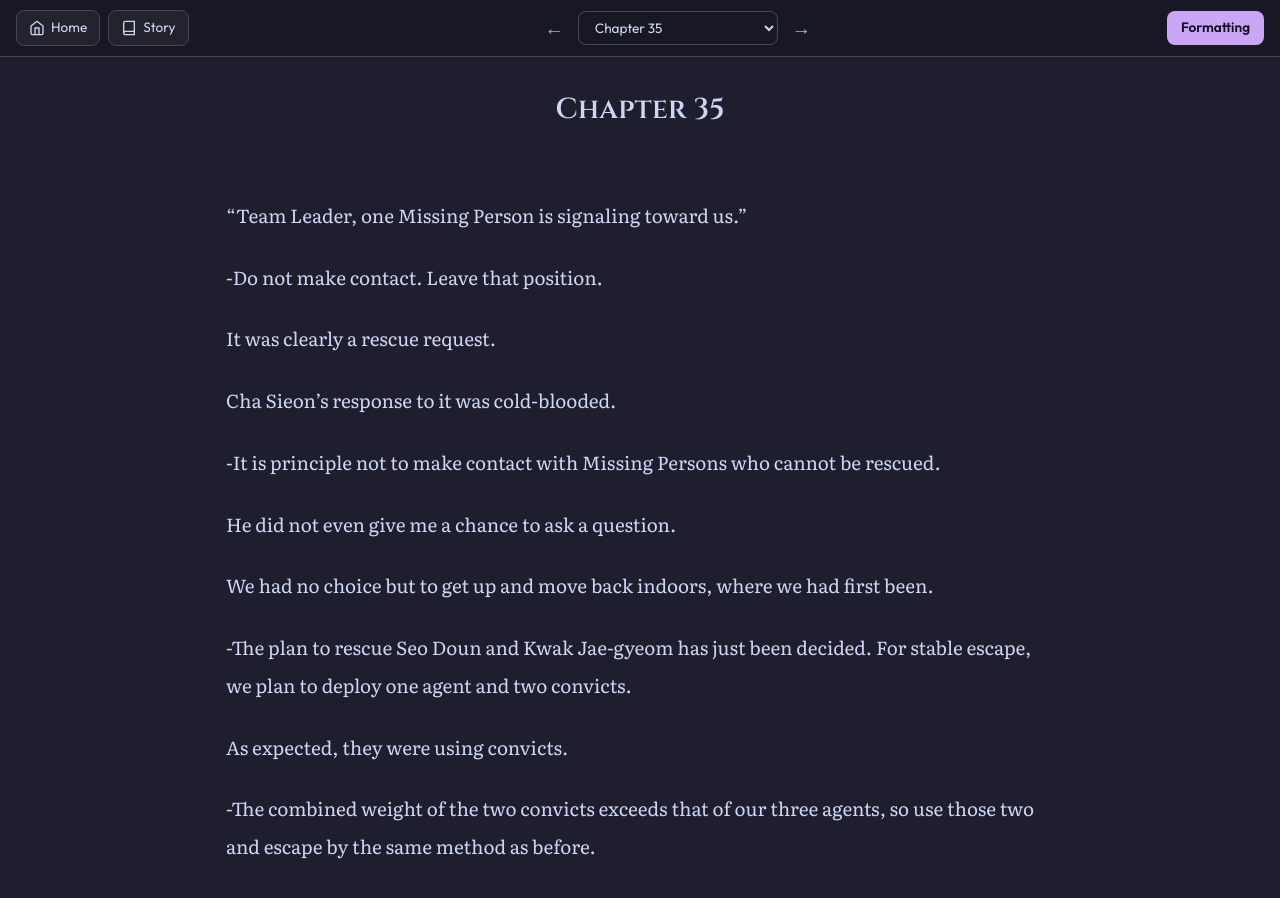
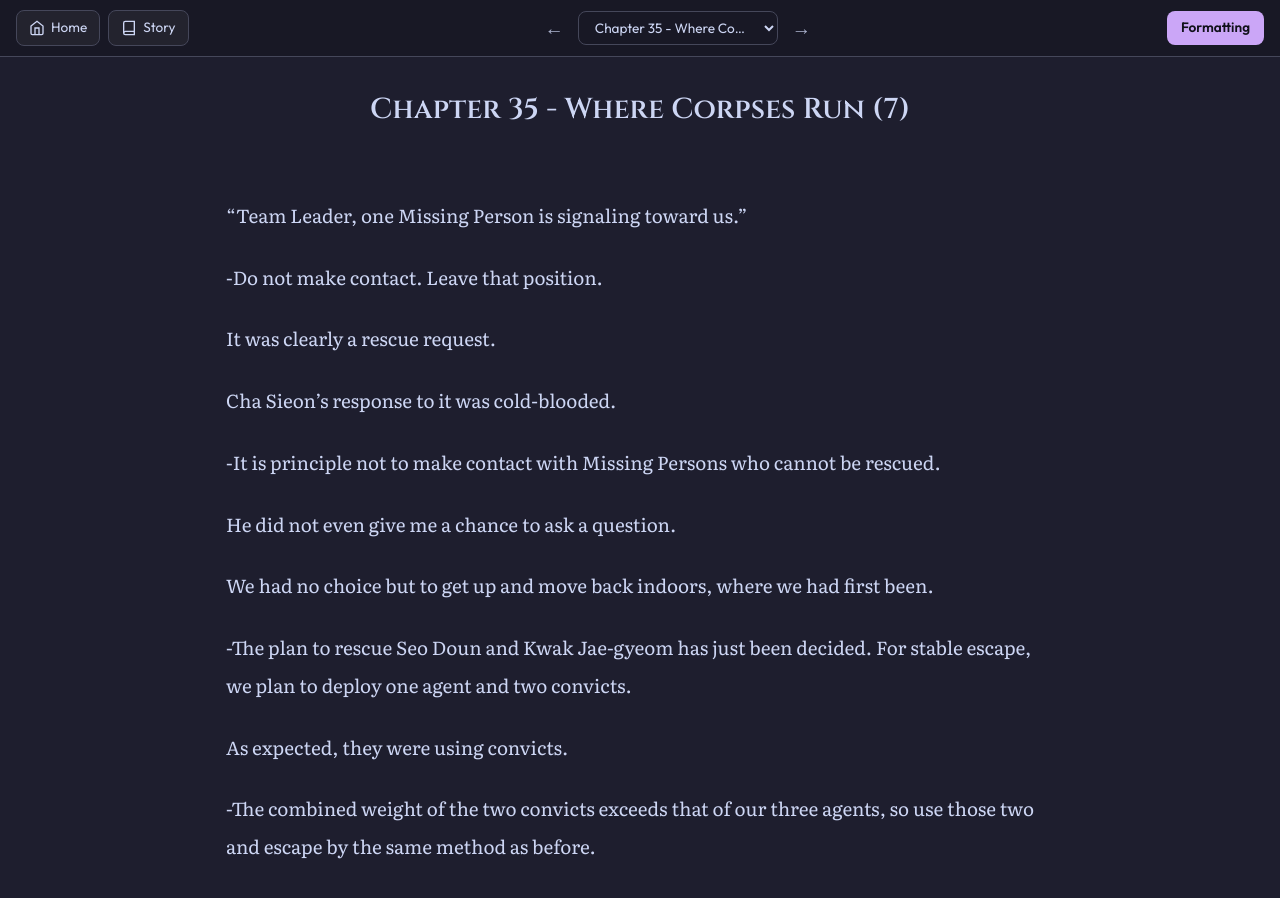
Before and after one commit to soleumn/soleumn.github.io, a Jekyll site: the page built from _chapters/esg/ch35.md, in a window 1280 px wide and 900 px high. Built offline with Jekyll 4.4.1, drawn with Linux system fonts in a browser that asks for light colours; comment, search, counter and statistics services are not loaded.

Commit message:
Update ch35.md

```diff
--- a/_chapters/esg/ch35.md
+++ b/_chapters/esg/ch35.md
@@ -1,5 +1,5 @@
 ---
-title: "Chapter 35"
+title: "Chapter 35 - Where Corpses Run (7)"
 categories: esg
 capitulo: 35
 ---
```
